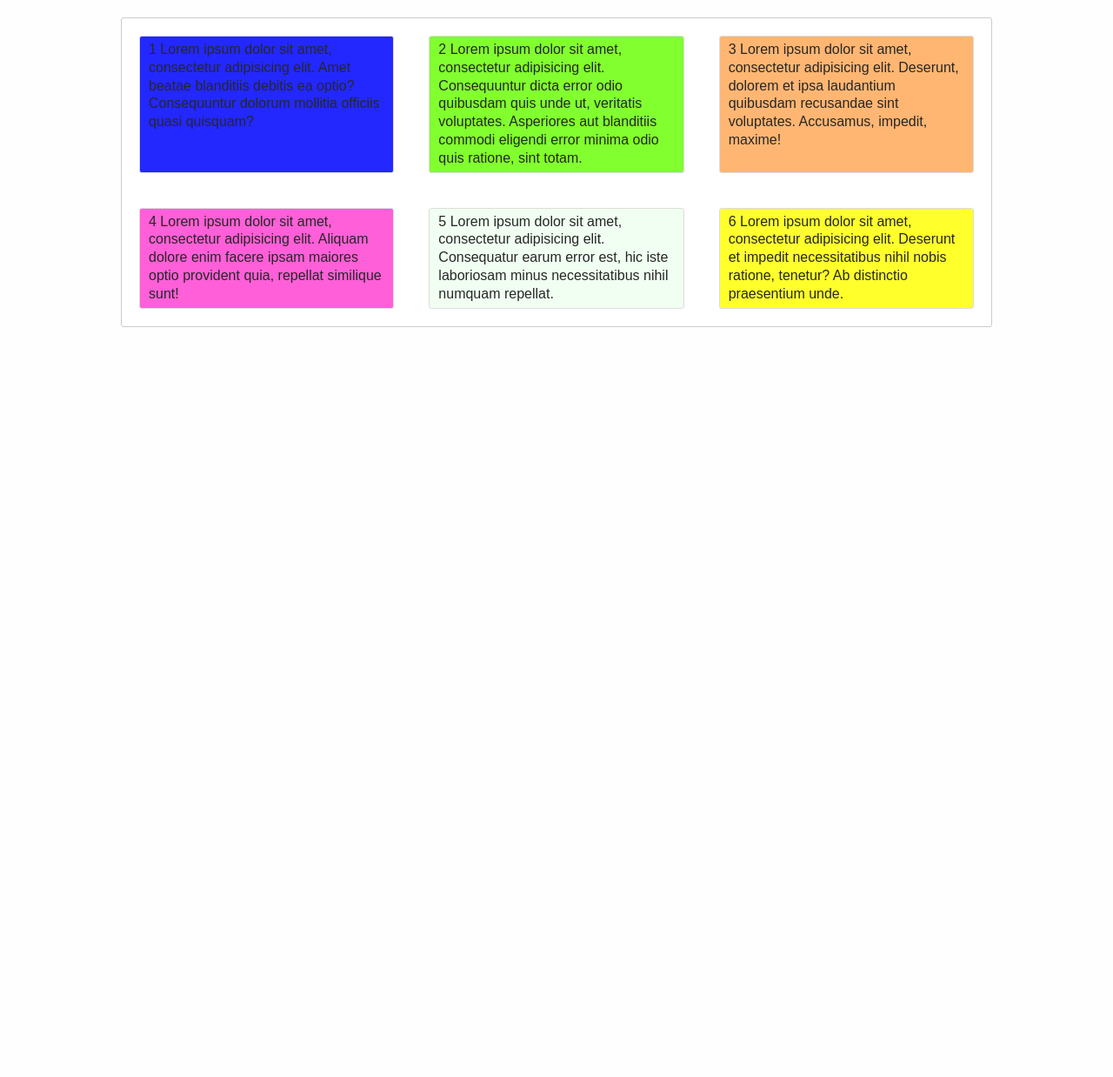
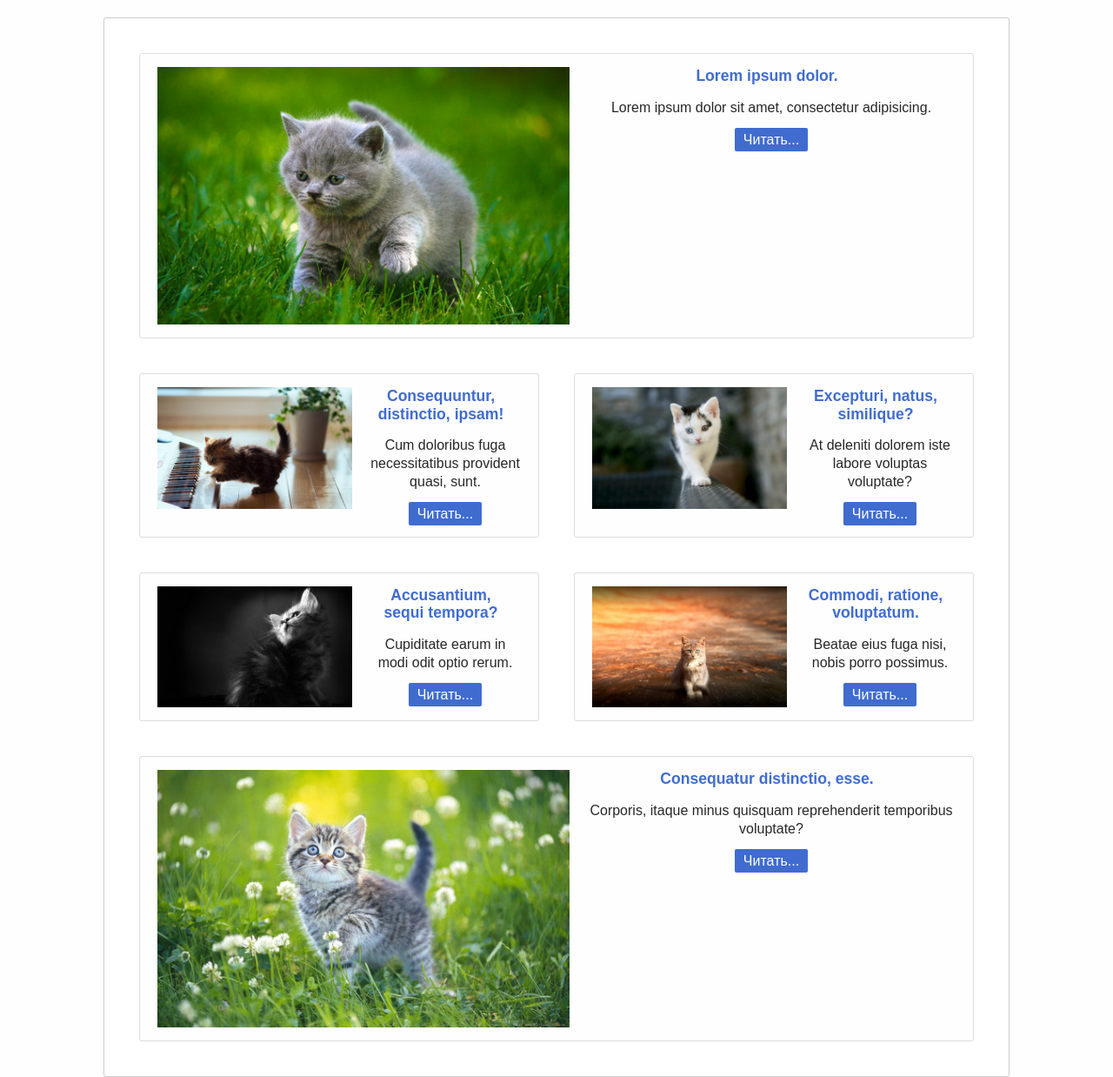
Before and after one commit to morozovaleksey/flexbox, a website: page src/index.html in a window 1280 px wide. Shown: the whole page at 87% size. Before the commit the page ends 800 px from the top, so only its background shows below. Drawn offline with Linux system fonts and the light colour scheme.

Commit message:
Адаптивная весртка с картинками

```diff
--- a/src/index.html
+++ b/src/index.html
@@ -3,18 +3,55 @@
 <head>
     <title>Flexbox на практике</title>
     <meta charset="utf-8">
+    <meta name="viewport" content="width=device-width, initial-scale=1">
     <link rel="stylesheet" type="text/css" href="css/main.css">
 </head>
 
 <body>
 
     <div class="main">
-        <div class="bl fl1">1 Lorem ipsum dolor sit amet, consectetur adipisicing elit. Amet beatae blanditiis debitis ea optio? Consequuntur dolorum mollitia officiis quasi quisquam?</div>
-        <div class="bl fl2">2 Lorem ipsum dolor sit amet, consectetur adipisicing elit. Consequuntur dicta error odio quibusdam quis unde ut, veritatis voluptates. Asperiores aut blanditiis commodi eligendi error minima odio quis ratione, sint totam.</div>
-        <div class="bl fl3">3 Lorem ipsum dolor sit amet, consectetur adipisicing elit. Deserunt, dolorem et ipsa laudantium quibusdam recusandae sint voluptates. Accusamus, impedit, maxime!</div>
-        <div class="bl fl4">4 Lorem ipsum dolor sit amet, consectetur adipisicing elit. Aliquam dolore enim facere ipsam maiores optio provident quia, repellat similique sunt!</div>
-        <div class="bl fl5">5 Lorem ipsum dolor sit amet, consectetur adipisicing elit. Consequatur earum error est, hic iste laboriosam minus necessitatibus nihil numquam repellat.</div>
-        <div class="bl fl6">6 Lorem ipsum dolor sit amet, consectetur adipisicing elit. Deserunt et impedit necessitatibus nihil nobis ratione, tenetur? Ab distinctio praesentium unde.</div>
+        <div class="bl fl1">
+            <div class="image"><img src="images/cat1.jpg" alt=""></div>
+            <div class="text">
+                <h3>Lorem ipsum dolor.</h3>
+                <p>Lorem ipsum dolor sit amet, consectetur adipisicing.</p>
+                <a href="#" class="button">Читать...</a></div>
+        </div>
+        <div class="bl fl2">
+            <div class="image"><img src="images/cat2.jpg" alt=""></div>
+            <div class="text">
+                <h3>Consequuntur, distinctio, ipsam!</h3>
+                <p>Cum doloribus fuga necessitatibus provident quasi, sunt.</p>
+                <a href="#" class="button">Читать...</a></div>
+        </div>
+        <div class="bl fl3">
+            <div class="image"><img src="images/cat3.jpg" alt=""></div>
+            <div class="text">
+                <h3>Excepturi, natus, similique?</h3>
+                <p>At deleniti dolorem iste labore voluptas voluptate?</p>
+                <a href="#" class="button">Читать...</a></div>
+        </div>
+        <div class="bl fl4">
+            <div class="image"><img src="images/cat4.jpg" alt=""></div>
+            <div class="text">
+                <h3>Accusantium, sequi tempora?</h3>
+                <p>Cupiditate earum in modi odit optio rerum.</p>
+                <a href="#" class="button">Читать...</a></div>
+        </div>
+        <div class="bl fl5">
+            <div class="image"><img src="images/cat5.jpg" alt=""></div>
+            <div class="text">
+                <h3>Commodi, ratione, voluptatum.</h3>
+                <p>Beatae eius fuga nisi, nobis porro possimus.</p>
+                <a href="#" class="button">Читать...</a></div>
+        </div>
+        <div class="bl fl6">
+            <div class="image"><img src="images/cat6.jpg" alt=""></div>
+            <div class="text">
+                <h3>Consequatur distinctio, esse.</h3>
+                <p>Corporis, itaque minus quisquam reprehenderit temporibus voluptate?</p>
+                <a href="#" class="button">Читать...</a></div>
+        </div>
     </div>
 
 </body>
--- a/src/sass/main.scss
+++ b/src/sass/main.scss
@@ -21,7 +21,7 @@ img{
 .bl{
   padding: 5px 10px;
   border:1px solid #ddd;
-  background: #fffde1;
+  background: #fefefe;
   border-radius: 3px;
   margin: 20px;
 }
@@ -138,52 +138,118 @@ img{
 //
 //}
 
-//пример 4
+////пример 4
+//.main {
+//  display: flex;
+//  //height: 500px;
+//  max-width: 1000px;
+//  margin: 20px auto;
+//  justify-content: center;
+//  align-items: stretch;
+//  align-content: stretch;
+//  flex-flow:row wrap;
+//  padding: 0;
+//}
+//.bl {
+//  //padding: 0;
+//  //margin: 0;
+//  //border: 0;
+//  //определяет основу флекса, которая является начальным размером элемента
+//  //flex-basis: auto;
+//  //flex-basis: 500px;
+//  //flex-grow определяет, какую часть свободного пространства может занять контейнер, в соотношении с другими контейнерами
+//  //flex-grow: 1;
+//  //Устанавливает коэффициент сжатия флексов в контейнере и задаёт, насколько элемент будет уменьшаться по отношению к другим флексам, чтобы разместить все элементы в одну строку.
+//  //flex-shrink: 1;
+//  flex: 1 1 200px;
+//}
+//
+//
+//.fl1 {
+//  background: #2228ff;
+//  //flex-grow: 3;
+//  //flex-shrink: 3;
+//}
+//.fl2 {
+//  background: #81ff2e;
+//  //flex-grow: 2;
+//  //flex-shrink: 2;
+//}
+//.fl3 {
+//  background: #ffb672;
+//}
+//.fl4 {
+//  background: #ff5fd8;
+//}
+//.fl5 {
+//  background: #f0fff1;
+//}
+//.fl6 {
+//  background: #ffff2c;
+//}
+
+//пример 5
 .main {
   display: flex;
-  //height: 500px;
   max-width: 1000px;
   margin: 20px auto;
   justify-content: center;
   align-items: stretch;
   align-content: stretch;
   flex-flow:row wrap;
-  padding: 0;
+
 }
 .bl {
-  //padding: 0;
-  //margin: 0;
-  //border: 0;
-  //определяет основу флекса, которая является начальным размером элемента
-  //flex-basis: auto;
-  //flex-basis: 500px;
-  //flex-grow определяет, какую часть свободного пространства может занять контейнер, в соотношении с другими контейнерами
-  //flex-grow: 1;
-  //Устанавливает коэффициент сжатия флексов в контейнере и задаёт, насколько элемент будет уменьшаться по отношению к другим флексам, чтобы разместить все элементы в одну строку.
-  //flex-shrink: 1;
-  flex: 1 1 200px;
+  flex: 1 1 300px;
+  text-align: center;
+  display: flex;
+  flex-flow:row wrap;
 }
 
 
 .fl1 {
-  background: #2228ff;
-  //flex-grow: 3;
-  //flex-shrink: 3;
+  flex: 1 1 100%;
 }
 .fl2 {
-  background: #81ff2e;
-  //flex-grow: 2;
-  //flex-shrink: 2;
+
 }
 .fl3 {
-  background: #ffb672;
+
 }
 .fl4 {
-  background: #ff5fd8;
+
 }
 .fl5 {
-  background: #f0fff1;
+
 }
 .fl6 {
-  background: #ffff2c;
+  flex: 1 1 100%;
 }
+
+h3 {
+  color: #406cd0;
+  margin: 0 10px 0 0;
+  font-size: 1.1em;
+}
+a{
+  &.button {
+    background: #406cd0;
+    color: #ffffff;
+    padding: 5px 10px;
+    border-radius: 2px;
+    text-decoration: none;
+    transition: 0.3s;
+  }
+  &.button:hover {
+    background: #c70000;
+  }
+}
+.image{
+  margin:10px;
+  flex: 1 1 200px;
+  img {width: 100%; height: auto;}
+}
+.text {
+  margin: 10px;
+  flex: 1 1 150px;
+}
```
Also changed, not shown: src/css/main.css.
